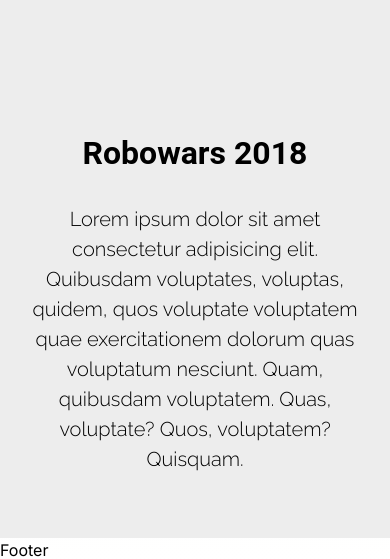
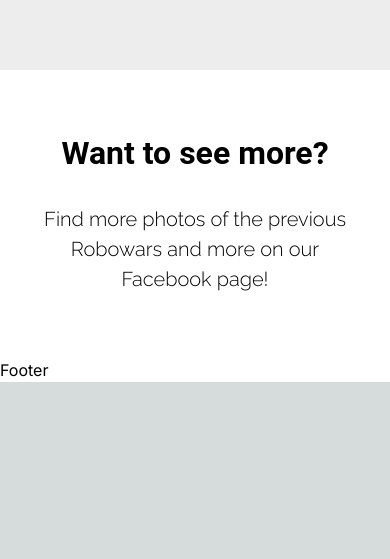
Before and after one commit to ieeeconcordia/robowars, a Next.js app: page /past-competitions in a window 390 px wide. Shown: the part 2218-2777 px from the top of the page. After the commit the page ends 2600 px from the top, so only its background shows below. Built offline with nearby package versions, Linux system fonts and the light colour scheme.

Commit message:
Update mobile section in PastCompetitions page

```diff
--- a/src/app/past-competitions/page.tsx
+++ b/src/app/past-competitions/page.tsx
@@ -57,13 +57,11 @@
         </Carousel>
       </div>
 
-      <div className="mobile-section text-black bg-light-grey">
-        <h1 className="mobile-h2 ">Robowars 2018</h1>
+      <div className="mobile-section text-black bg-white">
+        <h1 className="mobile-h2">Want to see more?</h1>
         <p className="mobile-p">
-          Lorem ipsum dolor sit amet consectetur adipisicing elit. Quibusdam
-          voluptates, voluptas, quidem, quos voluptate voluptatem quae
-          exercitationem dolorum quas voluptatum nesciunt. Quam, quibusdam
-          voluptatem. Quas, voluptate? Quos, voluptatem? Quisquam.
+          Find more photos of the previous Robowars and more on our Facebook
+          page!
         </p>
       </div>
     </main>
```
